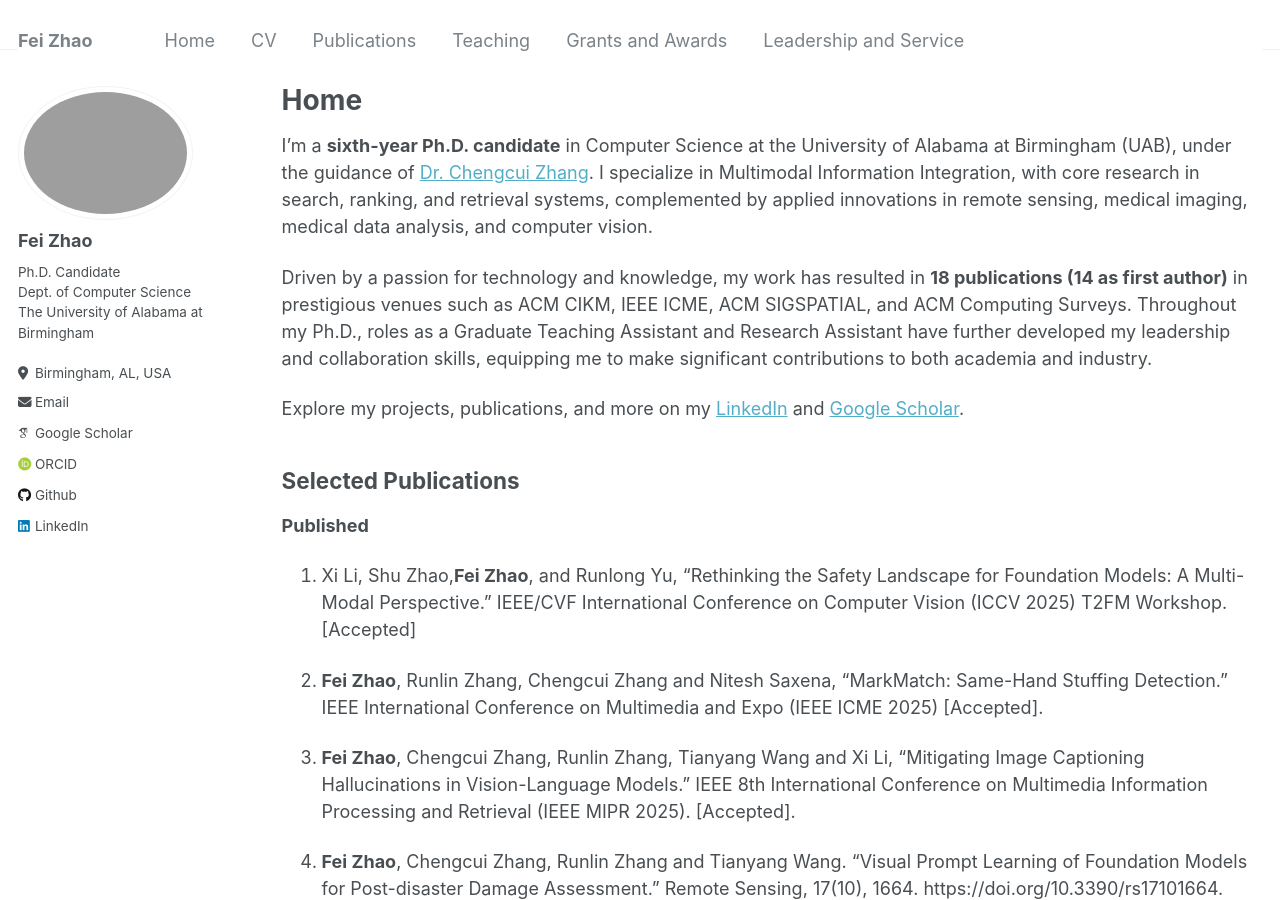
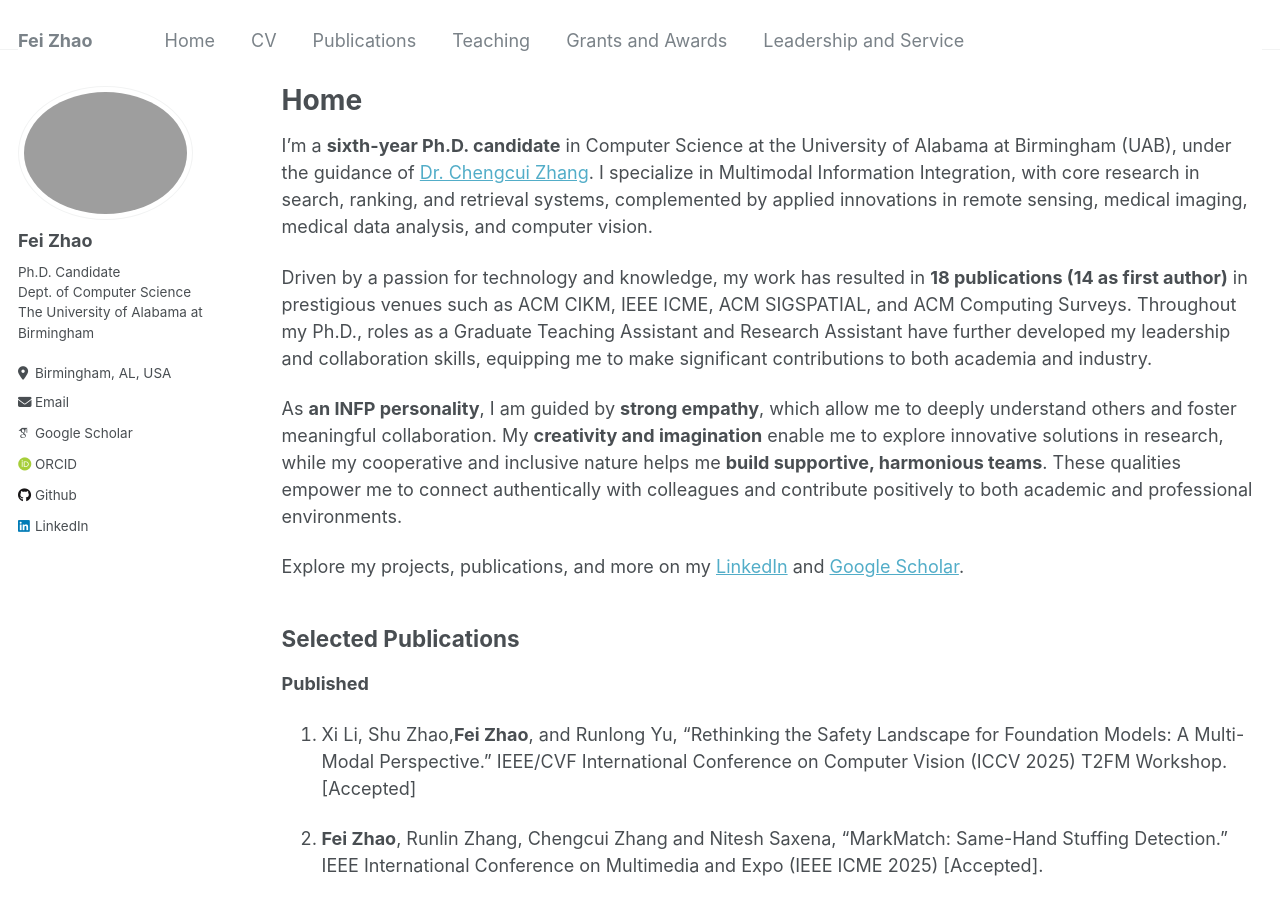
Before and after one commit to feizhao19/feizhao19.github.io, a Jekyll site: the page built from _pages/about.md, in a window 1280 px wide and 900 px high. Built offline with Jekyll 4.4.1, drawn with Linux system fonts in a browser that asks for light colours; some web fonts are replaced.

Commit message:
Update about.md and home.md pages

```diff
--- a/_pages/about.md
+++ b/_pages/about.md
@@ -15,6 +15,9 @@ I'm a **sixth-year Ph.D. candidate** in Computer Science at the University of Al
 
 
 Driven by a passion for technology and knowledge, my work has resulted in **18 publications (14 as first author)** in prestigious venues such as ACM CIKM, IEEE ICME, ACM SIGSPATIAL, and ACM Computing Surveys. Throughout my Ph.D., roles as a Graduate Teaching Assistant and Research Assistant have further developed my leadership and collaboration skills, equipping me to make significant contributions to both academia and industry.
+
+As **an INFP personality**, I am guided by **strong empathy**, which allow me to deeply understand others and foster meaningful collaboration. My **creativity and imagination** enable me to explore innovative solutions in research, while my cooperative and inclusive nature helps me **build supportive, harmonious teams**. These qualities empower me to connect authentically with colleagues and contribute positively to both academic and professional environments.
+
 
 Explore my projects, publications, and more on my [LinkedIn](https://www.linkedin.com/in/fei-zhao-6a762724a/) and [Google Scholar](https://scholar.google.com/citations?user=-CBzUKwAAAAJ&hl=en).
 
```
Also changed, not shown: _pages/home.md (+5 -0 lines).
